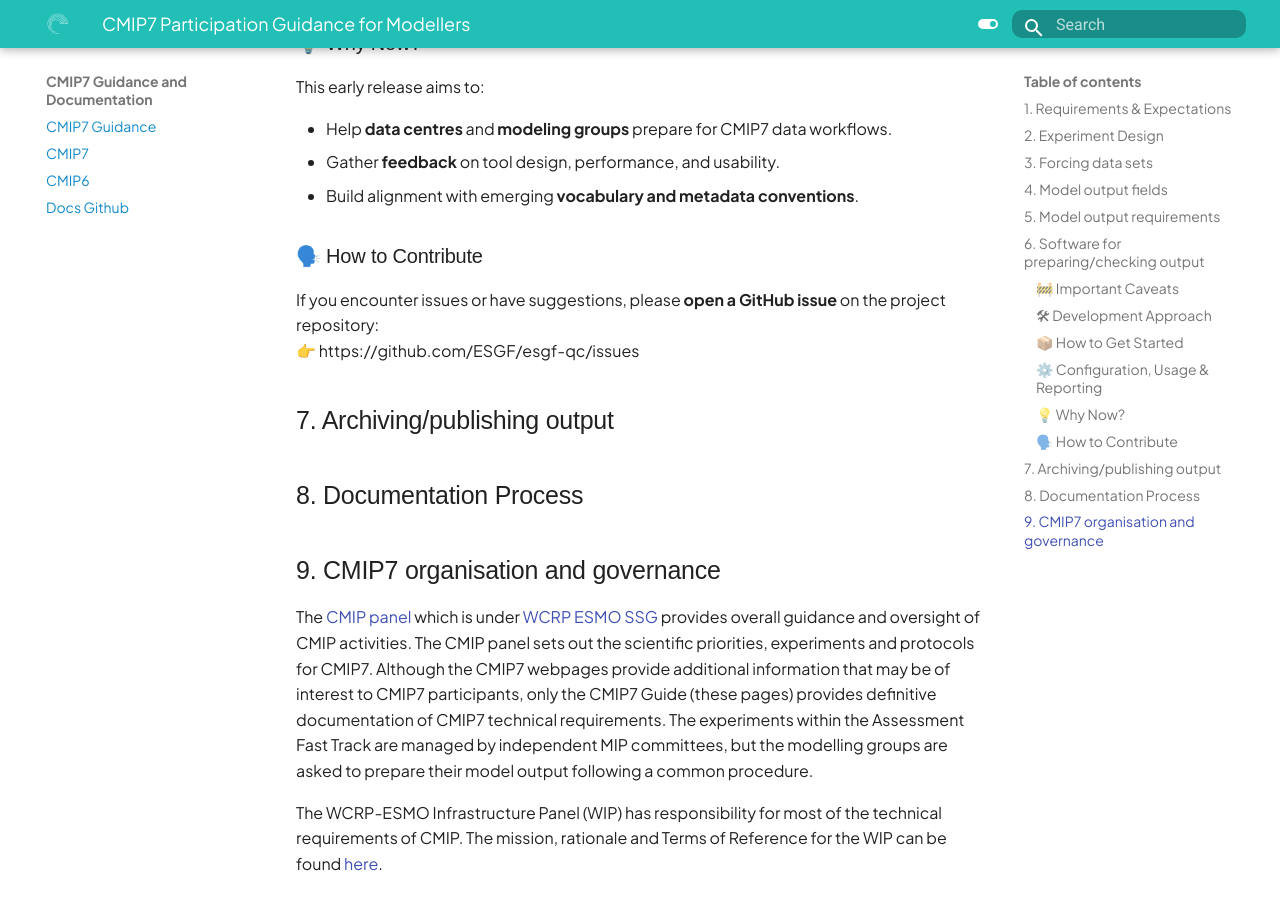
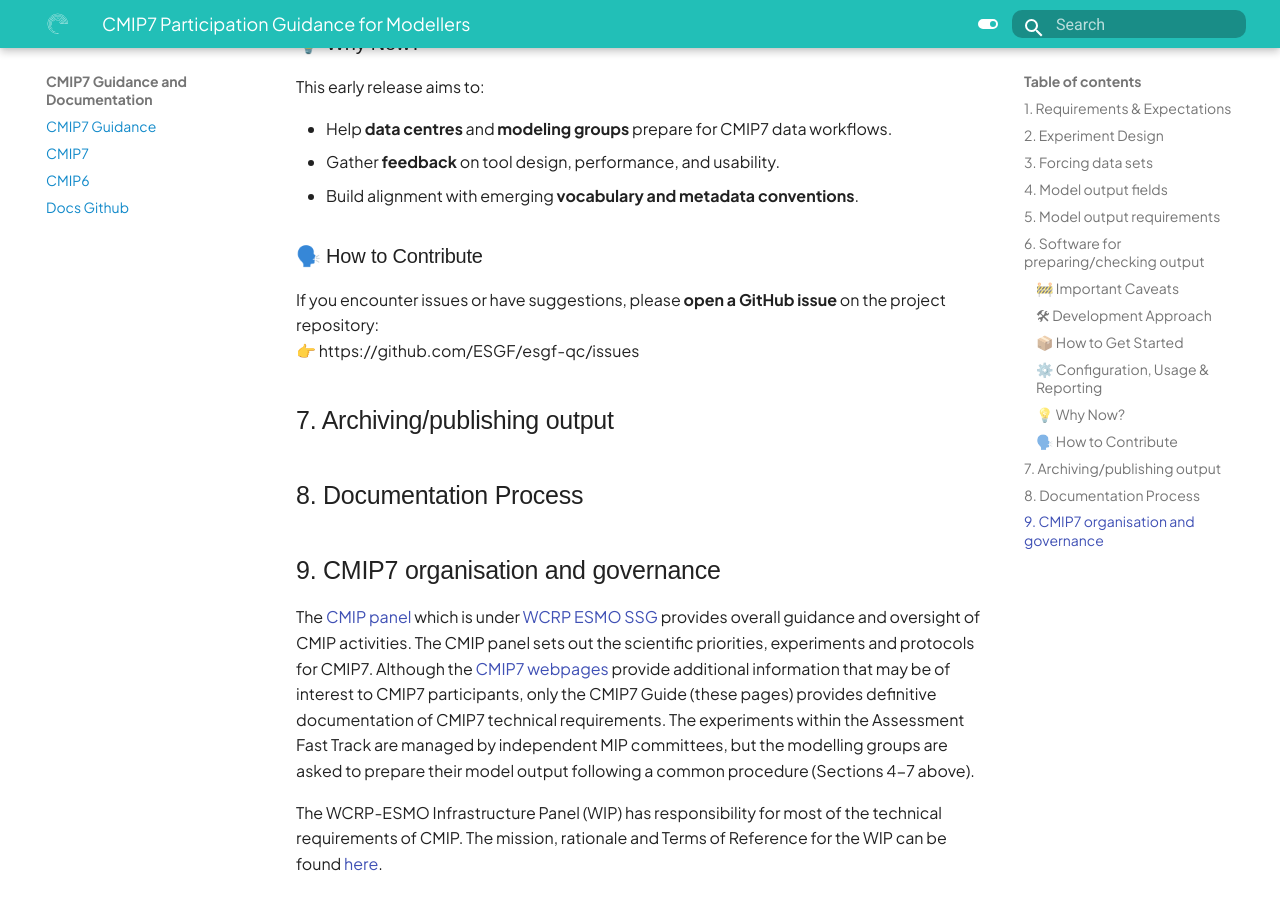
Before and after one commit to WCRP-CMIP/cmip7-guidance, an MkDocs documentation site: the page built from docs/CMIP7/guidance_for_modellers.md, in a window 1280 px wide and 900 px high, scrolled down 3466 px. Built offline with MkDocs 1.6.1 and Material for MkDocs 9.7.7, drawn with Linux system fonts in a browser that asks for light colours; some web fonts are replaced.

Commit message:
#9: response to review comments

```diff
--- a/docs/CMIP7/guidance_for_modellers.md
+++ b/docs/CMIP7/guidance_for_modellers.md
@@ -132,10 +132,11 @@
 [WCRP ESMO SSG](https://www.wcrp-esmo.org/about/the-esmo-team/the-esmo-scientific-steering-group)
 provides overall guidance and oversight of CMIP activities.
 The CMIP panel sets out the scientific priorities, experiments and protocols for CMIP7.
-Although the CMIP7 webpages provide additional information that may be of interest to CMIP7 participants,
+Although the [CMIP7 webpages](https://wcrp-cmip.org/cmip-phases/cmip7/) provide additional information
+that may be of interest to CMIP7 participants,
 only the CMIP7 Guide (these pages) provides definitive documentation of CMIP7 technical requirements.
 The experiments within the Assessment Fast Track are managed by independent MIP committees, but the
-modelling groups are asked to prepare their model output following a common procedure.
+modelling groups are asked to prepare their model output following a common procedure (Sections 4-7 above).
 
 The WCRP-ESMO Infrastructure Panel (WIP) has responsibility for most of the technical requirements of CMIP.
 The mission, rationale and Terms of Reference for the WIP can be found
```
